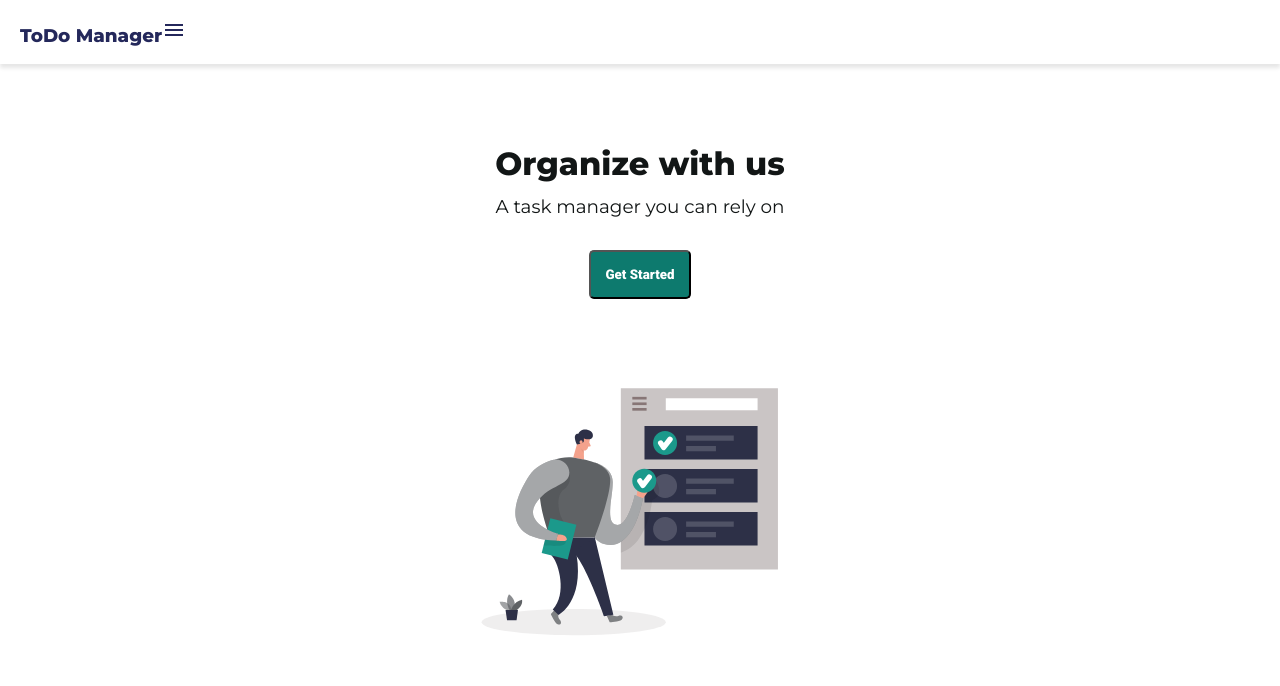
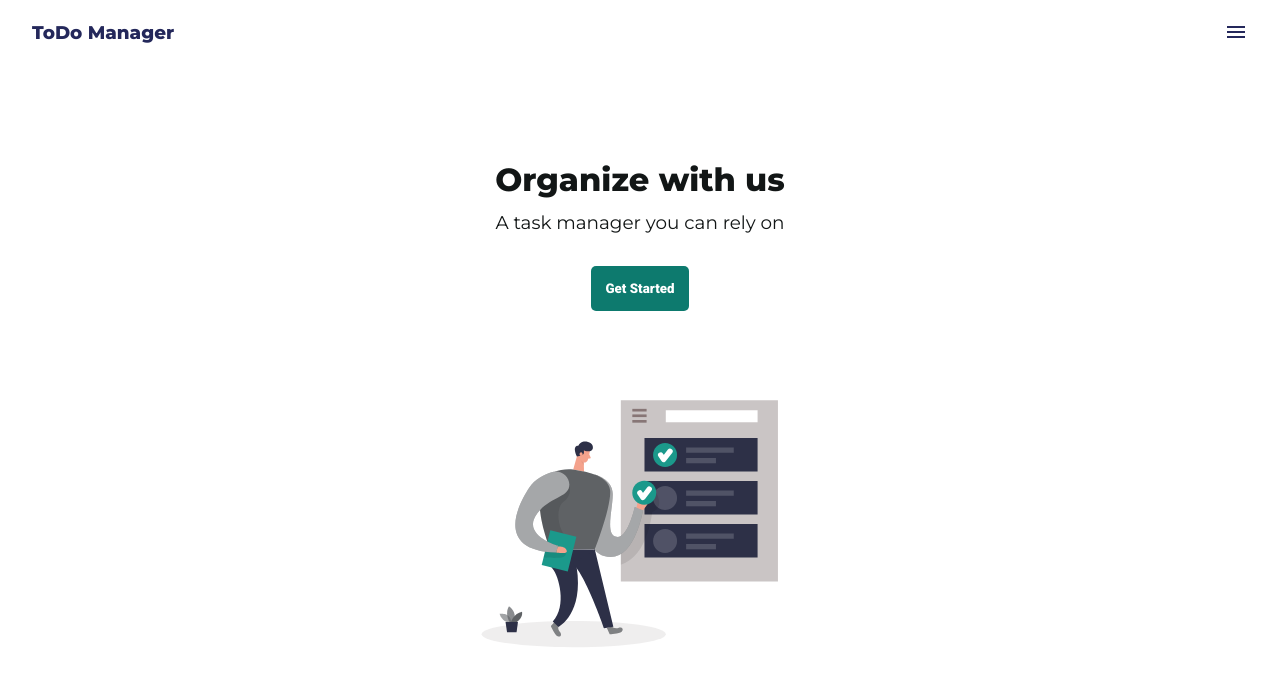
Before and after one commit to sruthi-98/Todo-App, a React (Create React App) app: page / in a window 1280 px wide. Shown: the top 686 px of the page. Built offline with nearby package versions, Linux system fonts and the light colour scheme.

Commit message:
Update styling for home page

```diff
--- a/src/styles/main.css
+++ b/src/styles/main.css
@@ -16,7 +16,7 @@
   text-align: center;
   font-size: clamp(1.5rem, 15vw, 2rem);
   font-weight: 800;
-  margin-top: 5rem;
+  margin-top: 6rem;
   margin-bottom: 0;
 }
 
@@ -38,6 +38,12 @@
   color: #FFFFFF;
   font-weight: 900;
   margin-top: 2rem;
+  border: none;
+  cursor: pointer;
+}
+
+.home__button:hover {
+  background-color: #0a574e;
 }
 
 .home__image {
@@ -47,9 +53,15 @@
   display: block;
 }
 
+/* ---------------------------- Home Header ---------------------------- */
 .homeHeader {
   width: 100vw;
   height: 4rem;
+  -webkit-box-sizing: border-box;
+          box-sizing: border-box;
+}
+
+.homeHeader__section {
   display: -webkit-box;
   display: -ms-flexbox;
   display: flex;
@@ -59,11 +71,8 @@
   -webkit-box-align: center;
       -ms-flex-align: center;
           align-items: center;
-  padding: 20px;
-  -webkit-box-sizing: border-box;
-          box-sizing: border-box;
-  -webkit-box-shadow: 0 4px 4px 0 rgba(0, 0, 0, 0.1);
-          box-shadow: 0 4px 4px 0 rgba(0, 0, 0, 0.1);
+  height: inherit;
+  padding: 0 2rem;
 }
 
 .homeHeader__title {
@@ -72,11 +81,32 @@
   font-size: clamp(1rem, 10vw, 1.15rem);
 }
 
-.homeHeader__menu {
+.homeHeader__menu, .homeHeader__close {
   color: #24285B;
+  cursor: pointer;
 }
 
 .homeHeader__nav {
   display: none;
+  position: relative;
+  height: auto;
+  width: inherit;
+}
+
+.homeHeader__login, .homeHeader__signup {
+  color: #0D7A6E;
+  font-size: 1rem;
+  padding: 0.75rem 2rem;
+  width: inherit;
+  text-align: start;
+  border: none;
+  background-color: transparent;
+  display: block;
+  border-left: 5px solid #0D7A6E;
+}
+
+.homeHeader__login:hover, .homeHeader__signup:hover {
+  background-color: #E9E9E9;
+  cursor: pointer;
 }
 /*# sourceMappingURL=main.css.map */
--- a/src/styles/main.scss
+++ b/src/styles/main.scss
@@ -6,6 +6,7 @@
 /* Variables */
 
 $primaryColor: #0D7A6E;
+$primaryColorDark: #0a574e;
 $secondaryColor: #24285B;
 $bgColor: #E9E9E9;
 $fontColor: #121616;
@@ -23,7 +24,7 @@ $fontColor: #121616;
         text-align: center;
         font-size: clamp(1.5rem, 15vw, 2rem);
         font-weight: 800;
-        margin-top: 5rem;
+        margin-top: 6rem;
         margin-bottom: 0;
     }
 
@@ -45,6 +46,12 @@ $fontColor: #121616;
         color: #FFFFFF;
         font-weight: 900;
         margin-top: 2rem;
+        border: none;
+        cursor: pointer;
+
+        &:hover {
+            background-color: $primaryColorDark;
+        }
     }
 
     &__image {
@@ -55,15 +62,20 @@ $fontColor: #121616;
     }
 }
 
+/* ---------------------------- Home Header ---------------------------- */
+
 .homeHeader {
     width: 100vw;
     height: 4rem;
-    display: flex;
-    justify-content: space-between;
-    align-items: center;
-    padding: 20px;
     box-sizing: border-box;
-    box-shadow: 0 4px 4px 0 rgba(0, 0, 0, 0.1);
+
+    &__section {
+        display: flex;
+        justify-content: space-between;
+        align-items: center;
+        height: inherit;
+        padding: 0 2rem;
+    }
 
     &__title {
         font-weight: 800;
@@ -71,11 +83,33 @@ $fontColor: #121616;
         font-size: clamp(1rem, 10vw, 1.15rem);
     }
 
-    &__menu {
+    &__menu, &__close {
         color: $secondaryColor;
+        cursor: pointer;
     }
 
     &__nav {
         display: none;
+        position: relative;
+        height: auto;
+        width: inherit;
+    }
+
+    &__login, &__signup {
+        color: $primaryColor;
+        font-size: 1rem;
+        padding: 0.75rem 2rem;
+        width: inherit;
+        text-align: start;
+        border: none;
+        background-color: transparent;
+        display: block;
+        border-left: 5px solid $primaryColor;
+
+        &:hover {
+            background-color: $bgColor;
+            cursor: pointer;
+        }
+
     }
 }
```
Also changed, not shown: 1 other file (tests, documents, lock files or other folders).
